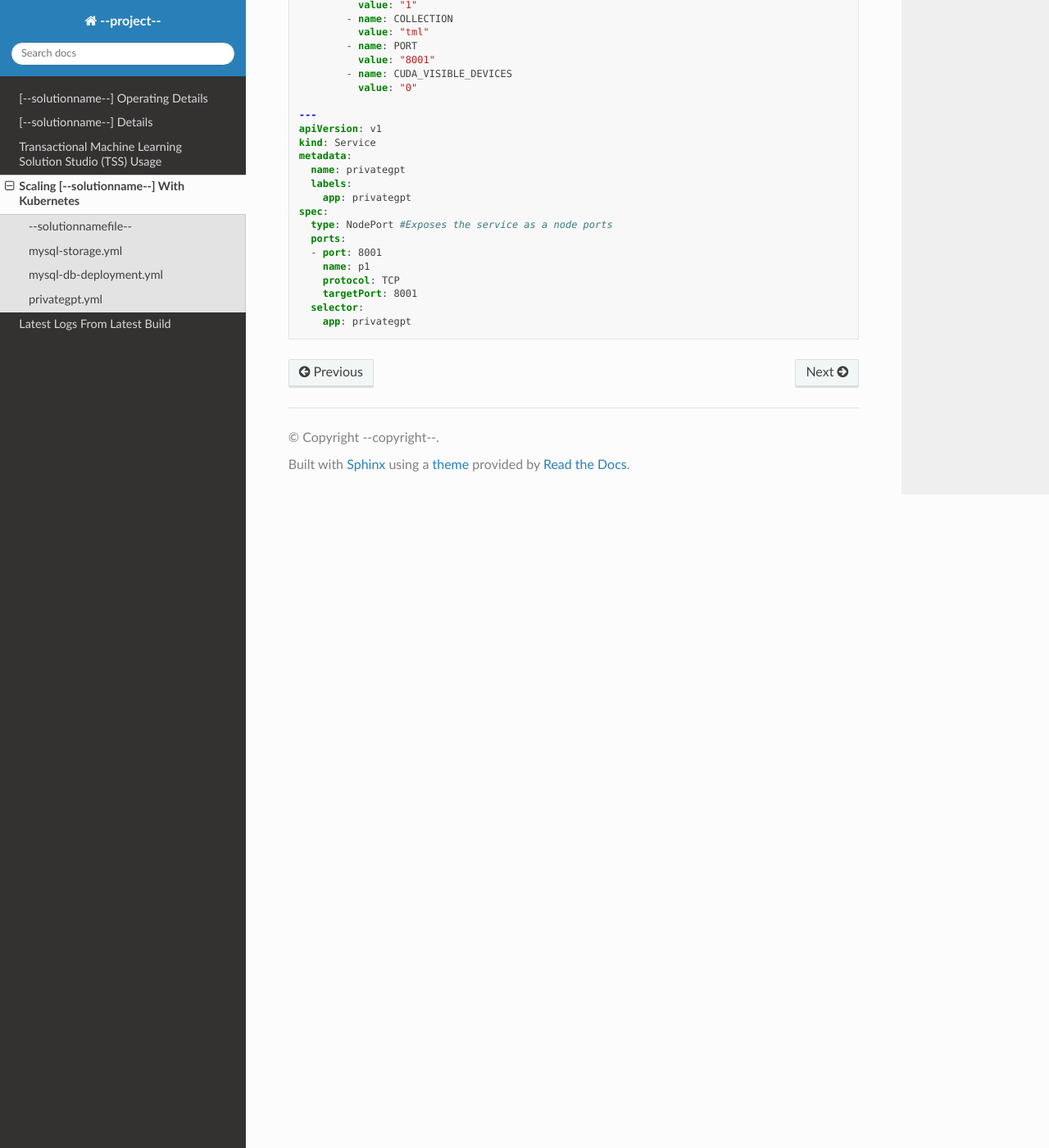
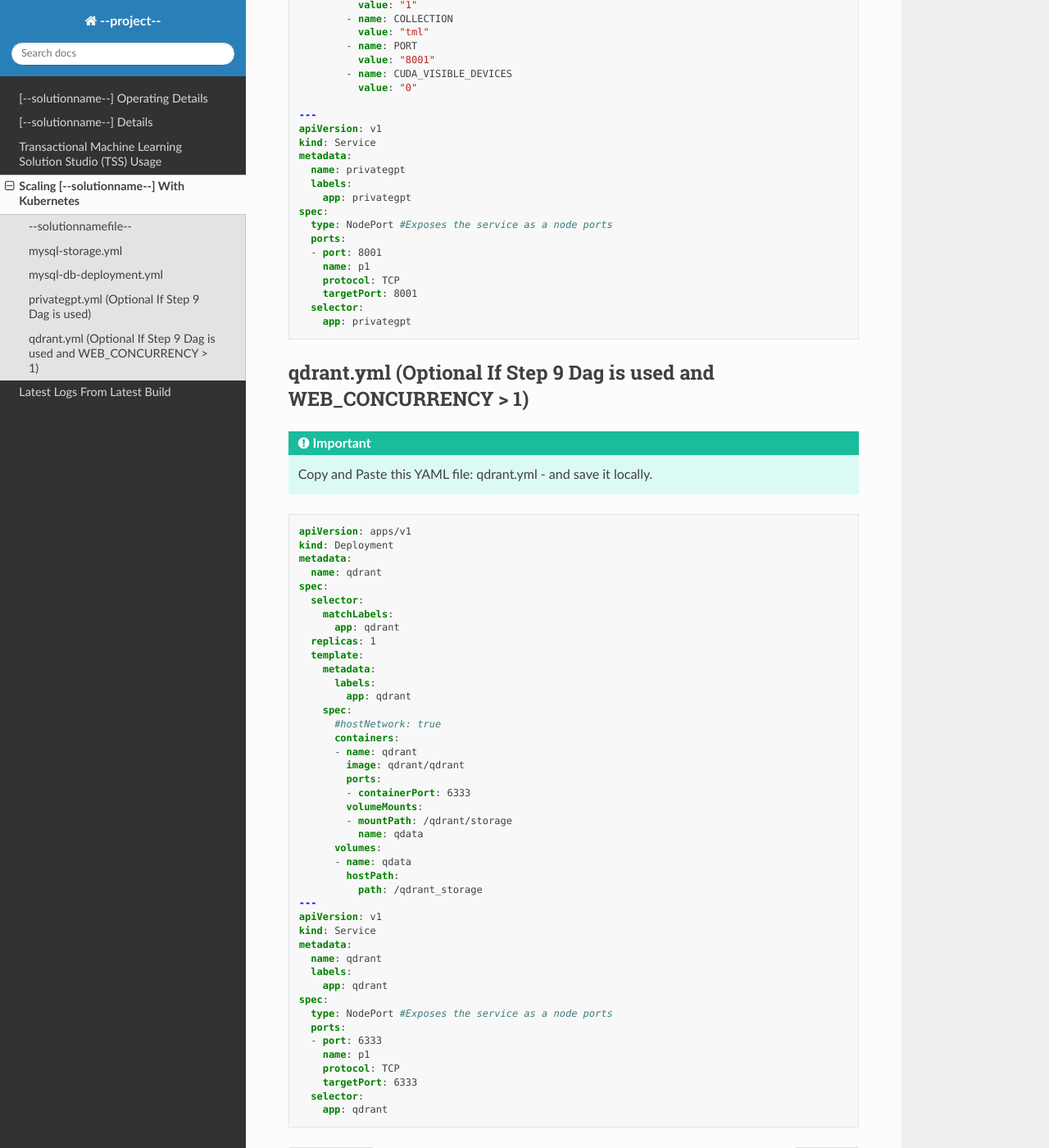
Before and after one commit to vanesalcb06/tssproject2-2b5c, a Sphinx documentation site: the page built from docs/source/kube.rst, in a window 1280 px wide and 1400 px high, scrolled down 3430 px. Shown: the whole window at 82% size. Built offline with Sphinx 7.4.7 and the Read the Docs theme 3.1.0, drawn with Linux system fonts in a browser that asks for light colours; some of the changed text lies outside the part shown.

Commit message:
Update kube.rst

```diff
--- a/docs/source/kube.rst
+++ b/docs/source/kube.rst
@@ -120,7 +120,7 @@ mysql-db-deployment.yml
         selector:
           app: mysql
 
-privategpt.yml
+privategpt.yml (Optional If Step 9 Dag is used)
 ---------------
 
 .. important::
@@ -192,3 +192,55 @@ privategpt.yml
           targetPort: 8001
         selector:
           app: privategpt
+
+qdrant.yml (Optional If Step 9 Dag is used and WEB_CONCURRENCY > 1)
+---------------
+
+.. important::
+   Copy and Paste this YAML file: qdrant.yml - and save it locally.
+
+.. code-block:: YAML
+
+      apiVersion: apps/v1
+      kind: Deployment
+      metadata:
+        name: qdrant
+      spec:
+        selector:
+          matchLabels:
+            app: qdrant
+        replicas: 1
+        template:
+          metadata:
+            labels:
+              app: qdrant
+          spec:
+            #hostNetwork: true
+            containers:
+            - name: qdrant
+              image: qdrant/qdrant
+              ports:
+              - containerPort: 6333
+              volumeMounts:
+              - mountPath: /qdrant/storage
+                name: qdata
+            volumes:
+            - name: qdata
+              hostPath:
+                path: /qdrant_storage
+      ---
+      apiVersion: v1
+      kind: Service
+      metadata:
+        name: qdrant
+        labels:
+          app: qdrant
+      spec:
+        type: NodePort #Exposes the service as a node ports
+        ports:
+        - port: 6333
+          name: p1
+          protocol: TCP
+          targetPort: 6333
+        selector:
+          app: qdrant
```
